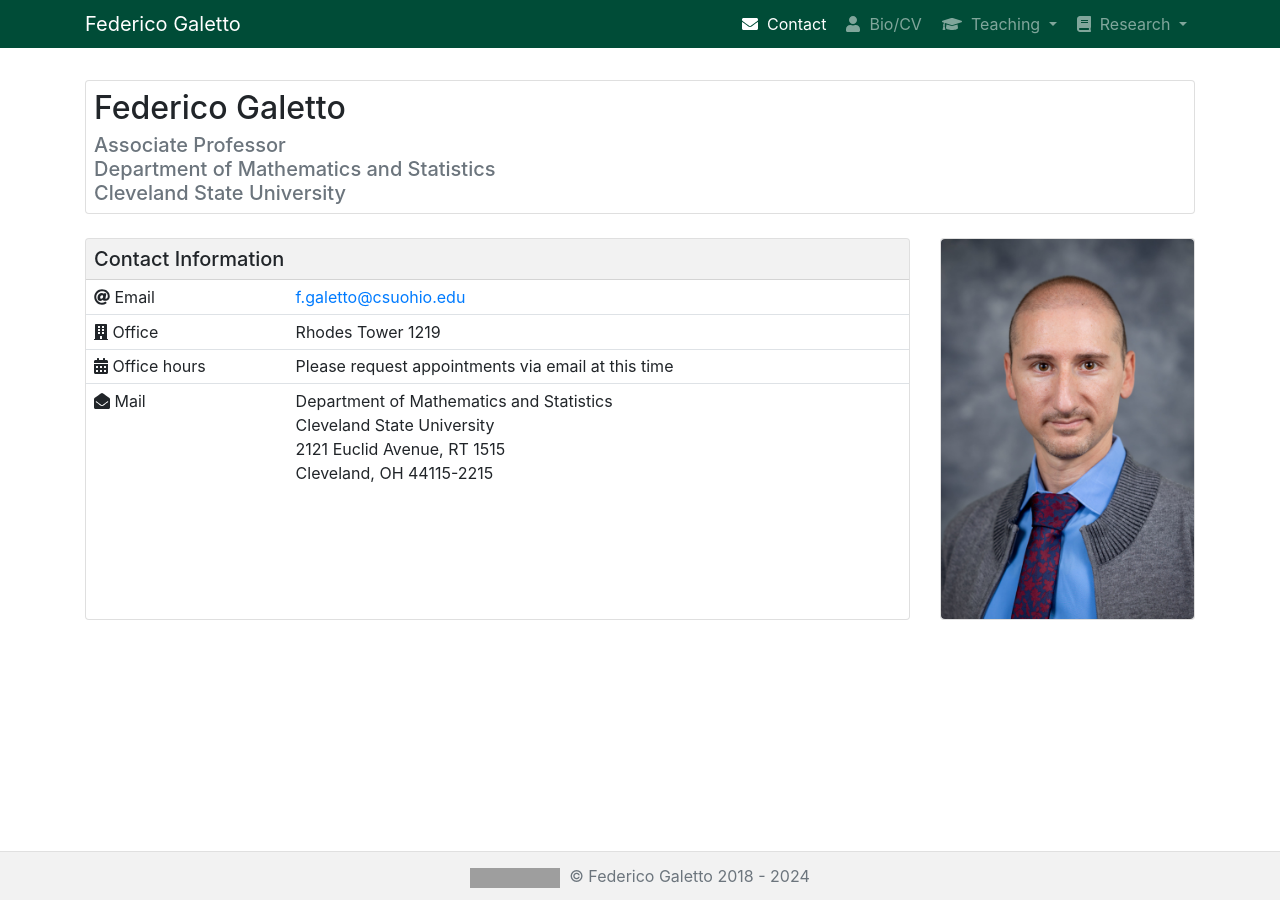
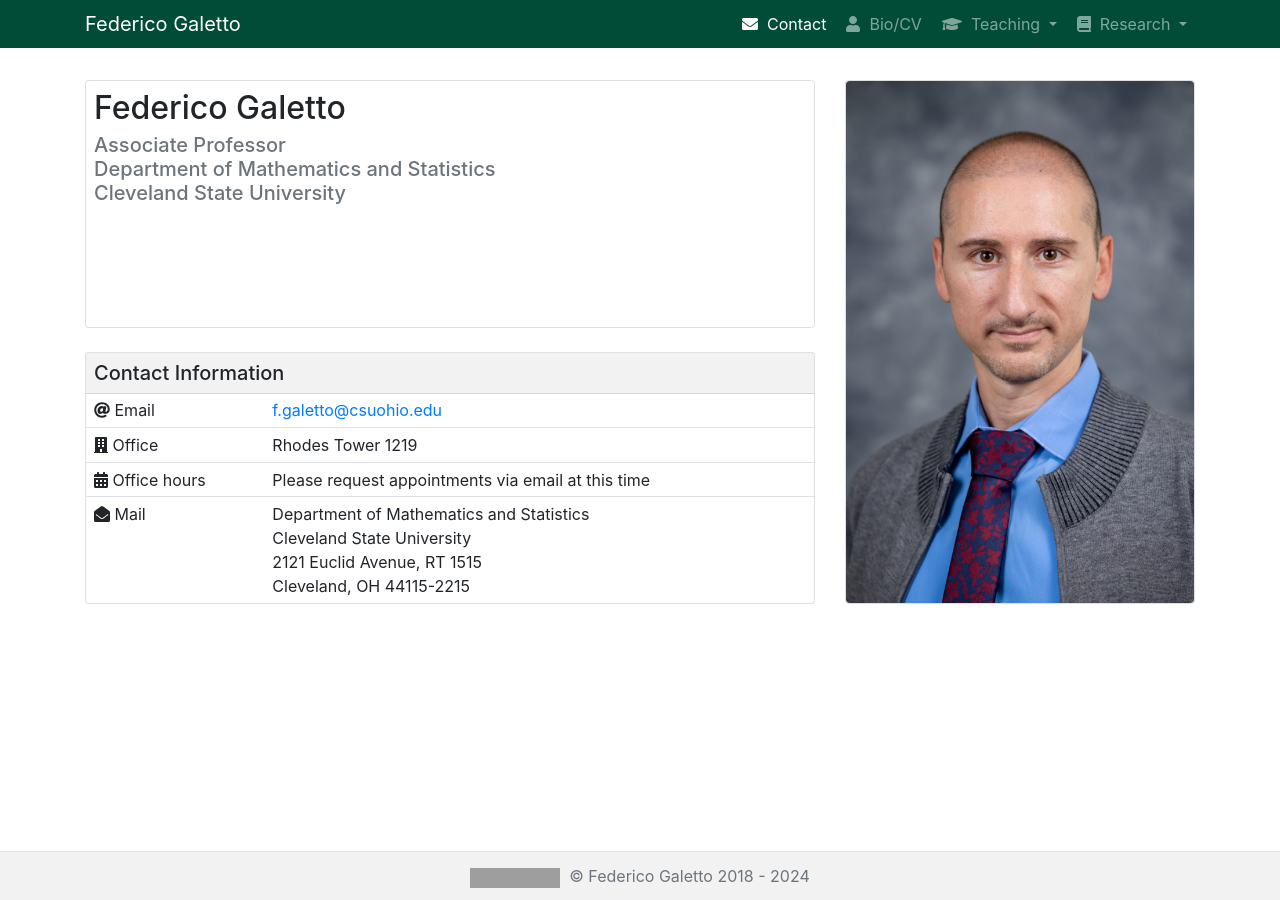
Before and after one commit to galettof/galettof.github.io, a Jekyll site: the page built from index.html, in a window 1280 px wide. Built offline with Jekyll 4.4.1, drawn with Linux system fonts in a browser that asks for light colours; nearby versions of some CDN libraries; grey boxes are pictures that could not be loaded.

Commit message:
restructured front page to grow image

```diff
--- a/index.html
+++ b/index.html
@@ -6,9 +6,9 @@ active: contact
 ---
 <div class="row">
 
-  <div class="col">
+  <div class="col d-flex flex-column">
 
-    <div class="card">
+    <div class="card flex-grow-1">
       <div class="card-body">
 	<h2 class="card-title">Federico Galetto</h2>
 	<h5 class="card-subtitle text-muted">
@@ -19,15 +19,7 @@ active: contact
       </div>
     </div>
 
-  </div>
-
-</div>
-
-<div class="row">
-
-  <div class="col d-flex">
-
-    <div class="card w-100">
+    <div class="card">
       <div class="card-header">
 	<h5 class="mb-0">Contact Information</h5>
       </div>
@@ -66,10 +58,10 @@ active: contact
 
   </div>
 
-  <div class="col-lg-3 col-md-4 d-flex">
+  <div class="col-lg-4 d-flex">
 
-    <div class="card text-center">
-      <img class="card-img-top rounded img-crop h-100" alt="Federico Galetto" src="img/portrait23.jpg">
+    <div class="card text-center w-100">
+      <img class="card-img-top img-crop rounded" alt="Federico Galetto" src="img/portrait23.jpg" style="height:100%;">
     </div>
 
   </div>
```
